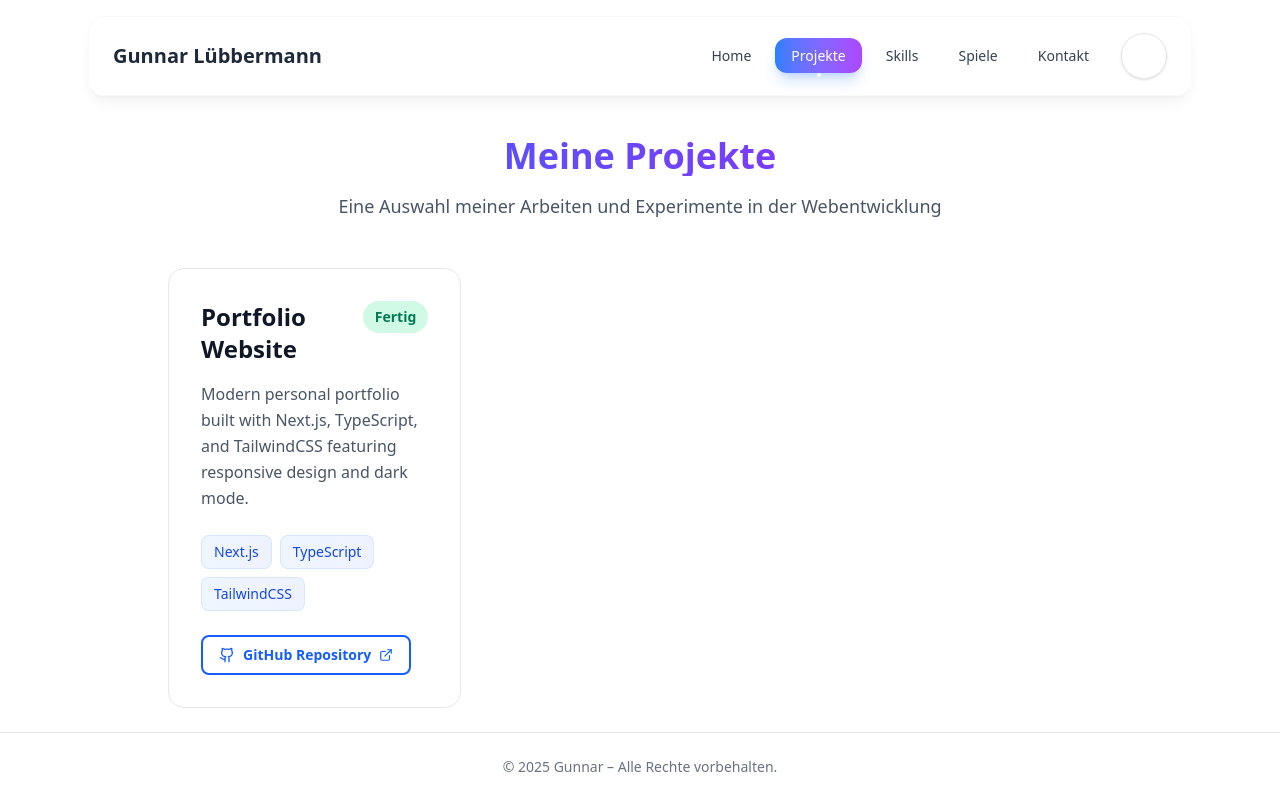
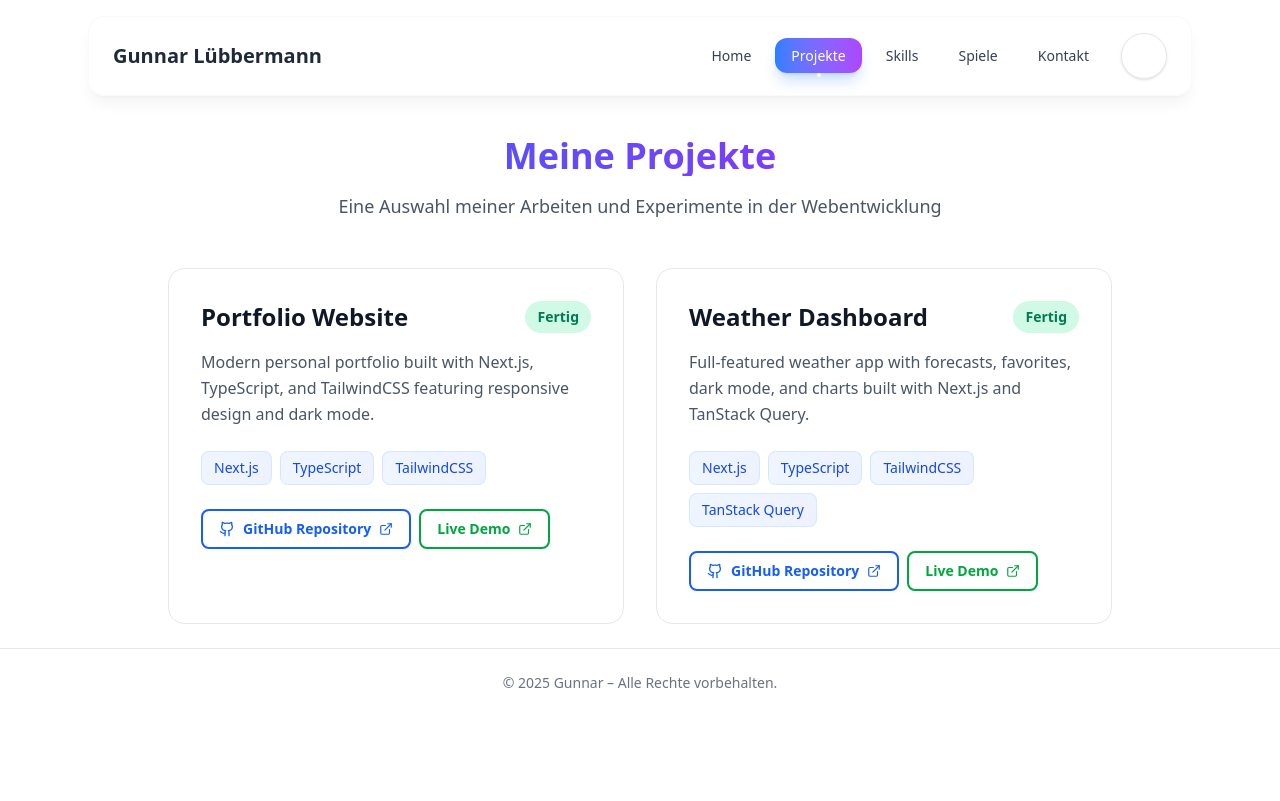
Before and after one commit to GunnarLuebbermann/my-portfolio, a Next.js app: page /projects in a window 1280 px wide. Built offline with nearby package versions, Linux system fonts and the light colour scheme.

Commit message:
add weather app

```diff
--- a/app/projects/page.tsx
+++ b/app/projects/page.tsx
@@ -6,6 +6,7 @@ type Project = {
   link: string;
   tech: string[];
   status: 'completed' | 'in-progress' | 'planned';
+  demo?: string; // optional Live-Demo
 };
 
 const projects: Project[] = [
@@ -15,6 +16,15 @@ const projects: Project[] = [
     link: "https://github.com/GunnarLuebbermann/my-portfolio",
     tech: ["Next.js", "TypeScript", "TailwindCSS"],
     status: "completed",
+    demo: "https://www.gunnar-luebbermann.de",
+  },
+  {
+    title: "Weather Dashboard",
+    description: "Full-featured weather app with forecasts, favorites, dark mode, and charts built with Next.js and TanStack Query.",
+    link: "https://github.com/GunnarLuebbermann/weather-dashboard",
+    tech: ["Next.js", "TypeScript", "TailwindCSS", "TanStack Query"],
+    status: "completed",
+    demo: "https://weather-dashboard-seven-drab.vercel.app",
   },
 ];
 
@@ -36,11 +46,11 @@ export default function ProjectsPage() {
         </p>
       </div>
 
-      <div className="grid sm:grid-cols-2 lg:grid-cols-3 gap-8">
+      <div className="grid grid-cols-1 md:grid-cols-2 gap-8">
         {projects.map((project, index) => (
             <div
             key={project.title}
-            className="group relative bg-white dark:bg-gray-900/50 backdrop-blur-sm border border-gray-200 dark:border-gray-700/50 rounded-2xl p-8 hover:shadow-2xl hover:shadow-blue-500/10 hover:border-blue-300 dark:hover:border-blue-500/50 hover:-translate-y-1 transition-all duration-500 ease-out"
+            className="group relative bg-white dark:bg-gray-900/50 backdrop-blur-sm border border-gray-200 dark:border-gray-700/50 rounded-2xl p-8 hover:shadow-2xl hover:shadow-blue-500/10 hover:border-blue-300 dark:hover:border-blue-500/50 hover:-translate-y-1 transition-all duration-500 ease-out col-span-full sm:col-span-1"
             style={{ animationDelay: `${index * 100}ms` }}
             >
             {/* Gradient overlay */}
@@ -72,6 +82,7 @@ export default function ProjectsPage() {
                 ))}
               </div>
 
+              <div className="flex gap-2">
                 <a
                   href={project.link}
                   target="_blank"
@@ -82,6 +93,19 @@ export default function ProjectsPage() {
                   GitHub Repository
                   <ExternalLink size={14} className="group-hover/link:translate-x-1 group-hover/link:-translate-y-1 transition-transform duration-300" />
                 </a>
+
+                {project.demo && (
+                  <a
+                    href={project.demo}
+                    target="_blank"
+                    rel="noopener noreferrer"
+                    className="inline-flex items-center gap-2 px-4 py-2 text-sm font-semibold text-green-600 dark:text-green-400 hover:text-white bg-transparent hover:bg-green-600 dark:hover:bg-green-500 border-2 border-green-600 dark:border-green-400 rounded-lg transition-all duration-300 group/link"
+                  >
+                    Live Demo
+                    <ExternalLink size={14} className="group-hover/link:translate-x-1 group-hover/link:-translate-y-1 transition-transform duration-300" />
+                  </a>
+                )}
+              </div>
             </div>
           </div>
         ))}
```
Also changed, not shown: 2 other files (tests, documents, lock files or other folders). Lines whose indentation alone changed are shown as unchanged.
